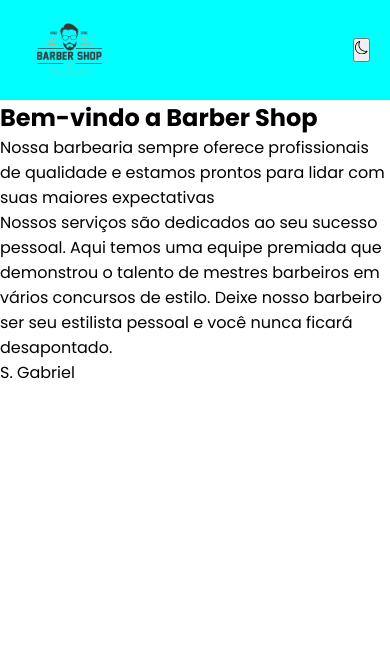
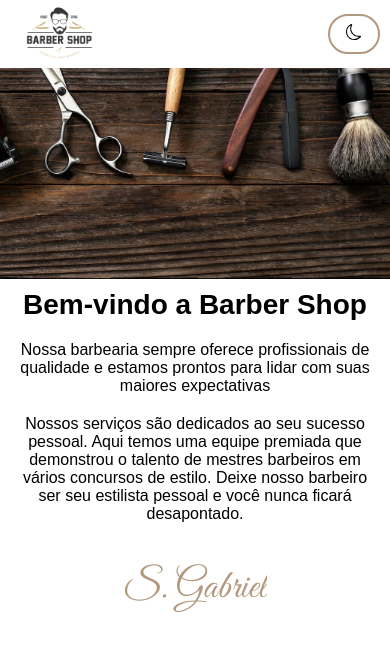
Before and after one commit to GabrielFR-Dev/Landing-page-Barbearia, a Next.js app in the folder landing-page-barbearia/: page / in a window 390 px wide. Shown: the top 650 px of the page. Built offline with nearby package versions, Linux system fonts and the light colour scheme.

Commit message:
estilizando a pagina

```diff
--- a/landing-page-barbearia/src/app/globals.css
+++ b/landing-page-barbearia/src/app/globals.css
@@ -11,7 +11,7 @@
 
 :root {
   --fundo-claro: #ffffff;
-  --fundo-escuro: #232323;
+  --fundo-escuro: #252323;
   --color-letras: #000000;
   --assinatura-border-button: #b2987d;
 }
--- a/landing-page-barbearia/src/app/page.js
+++ b/landing-page-barbearia/src/app/page.js
@@ -6,38 +6,38 @@ import Logo from "/public/barbearia.png";
 import estilos from "./page.module.css";
 
 export default function Home() {
-  const [tema, setTema] = useState(false);
+  const [alterarTema, setAlterarTema] = useState(false);
 
-  function alternarTema() {
-    setTema(!tema);
+  function trocarTemaPagina() {
+    setAlterarTema(!alterarTema);
   }
 
 
   return (
-    <div className={alternarTema ? estilos.escuro : estilos.claro}>
+    <div className={alterarTema ? estilos.escuro : estilos.claro}>
       <header className={estilos.container_topo}>
         <div className={estilos.topo}>
-        <Image src={Logo} className={estilos.img}/>
-          <button onClick={alternarTema}>{tema ? <BsSun /> : <BsMoon />}</button>
+          <Image src={Logo} className={estilos.img} />
+          <button onClick={trocarTemaPagina}> {alterarTema ? <BsSun /> : <BsMoon />}</button>
         </div>
       </header>
 
       <section className={estilos.banner}>
       </section>
 
-      <section className={estilos.container_conteudo}>
-        <main>
+      <section className={estilos.secao_conteudo}>
+        <main className={estilos.container_conteudo}>
           <h1>Bem-vindo a Barber Shop</h1>
 
-          <p>Nossa barbearia sempre oferece profissionais de qualidade e estamos prontos para lidar com suas maiores expectativas</p>
+          <p className={estilos.paragrafo}> Nossa barbearia sempre oferece profissionais de qualidade e estamos prontos para lidar com suas maiores expectativas</p>
 
-          <p>Nossos serviços são dedicados ao seu sucesso pessoal. Aqui temos uma equipe premiada que demonstrou o talento de mestres barbeiros em vários concursos de estilo. Deixe nosso barbeiro ser seu estilista pessoal e você nunca ficará desapontado.</p>
+          <p className={estilos.paragrafo}> Nossos serviços são dedicados ao seu sucesso pessoal. Aqui temos uma equipe premiada que demonstrou o talento de mestres barbeiros em vários concursos de estilo. Deixe nosso barbeiro ser seu estilista pessoal e você nunca ficará desapontado.</p>
 
-          <p className={estilos.fonte_assinatura}>
-            S. Gabriel
-          </p>
+            <p className={estilos.fonte_assinatura}>
+              S. Gabriel
+            </p>
+        </main>
 
-        </main>
       </section>
 
     </div>
--- a/landing-page-barbearia/src/app/page.module.css
+++ b/landing-page-barbearia/src/app/page.module.css
@@ -1,18 +1,129 @@
-@import url('https://fonts.googleapis.com/css2?family=Poppins:ital,wght@0,100;0,200;0,300;0,400;0,500;0,600;0,700;0,800;0,900;1,100;1,200;1,300;1,400;1,500;1,600;1,700;1,800;1,900&display=swap');
+@import url('https://fonts.googleapis.com/css2?family=Great+Vibes&display=swap');
 
+
+
+/* TOPO DO SITE */
 .container_topo {
     width: 100%;
     padding: 0px 20px;
-    background-color: aqua;
 }
 .topo {
+    max-height: 10vh;
+    max-width: 1024px;
     display: flex;
+    justify-content: space-between;
     align-items: center;
-    justify-content: space-between;
-    max-width: 1024px;
+    overflow-y: hidden;
+    margin: 0 auto;
+}
+.img {
+    width: 130px;
+    height: 130px;
+}
+.container_topo div button {
+
+    padding: 10px 20px;
+    border-radius: 25px;
+    font-size: 20px;
+    background: none;
+    border: 2px solid var( --assinatura-border-button );
 }
 
-.img {
-    width: 100px;
-    height: 100px;
+
+/* SEÇÃO BANNER*/
+
+.banner {
+    width: 100%;
+    height: 30vh;
+    background-image: url('/banner.jpg');
+    background-position: center;
+    background-repeat: no-repeat;
+    background-size: cover;
 }
+
+/*SEÇÃO CONTEUDO*/
+
+.secao_conteudo {
+    width: 100%;
+
+}
+.container_conteudo {
+    height: 60vh;
+    max-width: 900px;
+    padding: 20px;
+
+    display: flex;
+    flex-direction: column;
+    justify-content: center;
+    align-items: center;
+    text-align: center;
+    gap: 30px;
+
+    margin: auto;
+}
+.container_conteudo h1 {
+    font-size: 40px;
+}
+.paragrafo {
+    font-size: 18px;
+}
+
+.fonte_assinatura {
+    margin-top: 28px;
+    font-size: 60px;
+    font-family: 'Great Vibes', cursive;
+    color: var(--assinatura-border-button);
+
+}
+
+
+/* MODO ESCURO */
+
+.escuro {
+  background-color: var(--fundo-escuro);
+}
+.escuro .container_topo button {
+    color: white;
+}
+.escuro .container_topo .img {
+    filter: invert(1) brightness(2);
+}
+.escuro .container_conteudo h1, .escuro .container_conteudo .paragrafo {
+    color: var(--fundo-claro);
+}
+
+
+@media (max-width: 500px) {
+    .container_topo {
+        padding: 0px 10px;
+    }
+    .topo {
+        max-height: 8vh;
+    }
+    .img {
+        width: 100px;
+        height: 100px;
+    }
+    .container_topo div button {
+        padding: 8px 16px;
+        font-size: 16px;
+    }
+    .banner {
+        height: 25vh;
+    }
+    .container_conteudo {
+        height: auto;
+        padding: 10px;
+        gap: 20px;
+    }
+    .container_conteudo h1 {
+        font-size: 28px;
+    }
+    .paragrafo {
+        font-size: 16px;
+    }
+    .fonte_assinatura {
+        margin-top: 20px;
+        font-size: 40px;
+    }
+}
```
